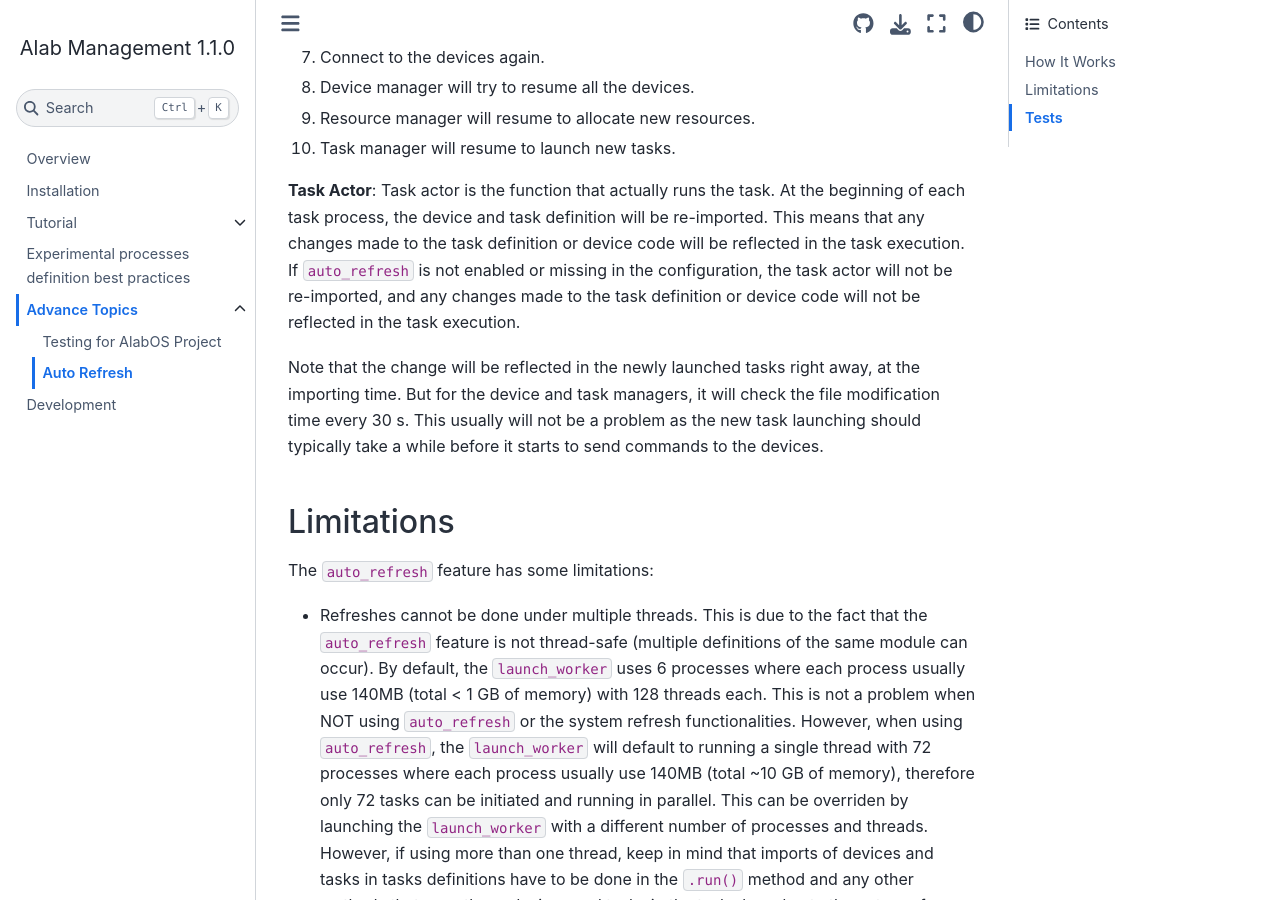
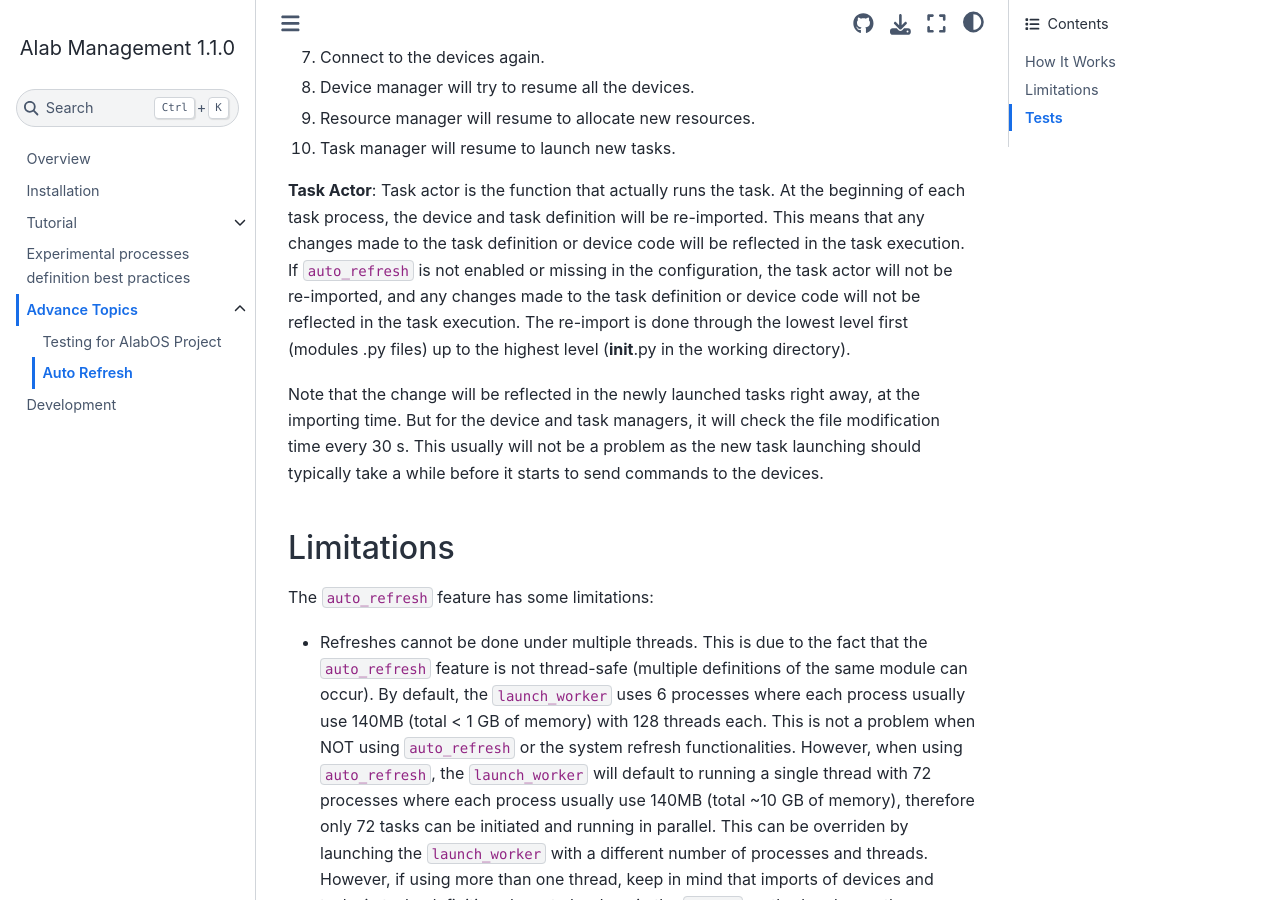
Before and after one commit to CederGroupHub/alabos, a Sphinx documentation site: the page built from docs/source/auto_refresh.md, in a window 1280 px wide and 900 px high, scrolled down 898 px. Built offline with Sphinx 7.4.7 and the Sphinx Book theme 1.1.4, drawn with Linux system fonts in a browser that asks for light colours; pages that are not in the unit, such as notebooks, are missing from menus.

Commit message:
Update the auto refresh documentation to reflect the new reimport scheme for new classes of tasks and devices

```diff
--- a/docs/source/auto_refresh.md
+++ b/docs/source/auto_refresh.md
@@ -33,7 +33,7 @@ the device and task manager will be re-imported. It is a process with the follow
 the device and task definition will be re-imported. This means that any changes made to the task definition
 or device code will be reflected in the task execution. If `auto_refresh` is not enabled or missing in the configuration,
 the task actor will not be re-imported, and any changes made to the task definition or device
-code will not be reflected in the task execution.
+code will not be reflected in the task execution. The re-import is done through the lowest level first (modules .py files) up to the highest level (__init__.py in the working directory).
 
 Note that the change will be reflected in the newly launched tasks right away, at the importing time. But for
 the device and task managers, it will check the file modification time every 30 s. This usually will not be
```
